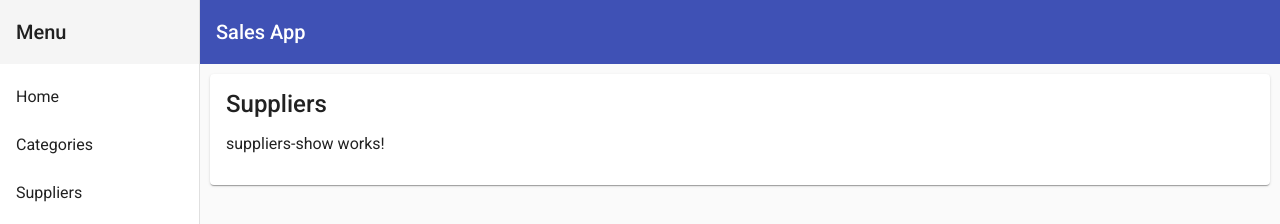
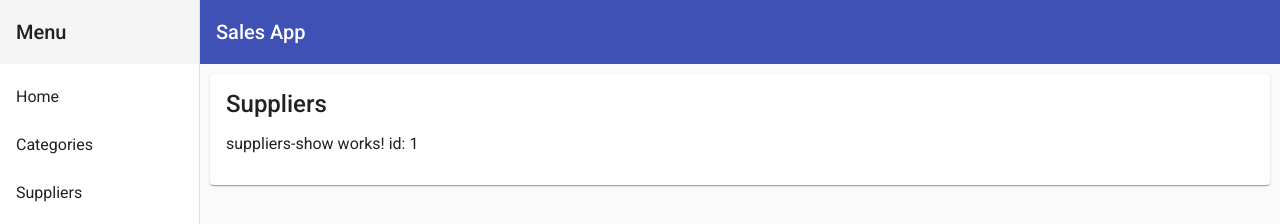
Before and after one commit to danielschmitz/my-sales-aapp, an Angular app: page /suppliers/show/1 in a window 1280 px wide. Shown: the top 224 px of the page. Built offline with nearby package versions, Linux system fonts and the light colour scheme.

Commit message:
getting id router param from url

```diff
--- a/src/app/suppliers/suppliers-show/suppliers-show.component.html
+++ b/src/app/suppliers/suppliers-show/suppliers-show.component.html
@@ -1 +1 @@
-<p>suppliers-show works!</p>
+<p>suppliers-show works! id: {{id}}</p>
--- a/src/app/suppliers/suppliers-show/suppliers-show.component.ts
+++ b/src/app/suppliers/suppliers-show/suppliers-show.component.ts
@@ -1,4 +1,5 @@
 import { Component, OnInit } from '@angular/core';
+import { ActivatedRoute } from '@angular/router';
 
 @Component({
   selector: 'app-suppliers-show',
@@ -8,9 +9,13 @@ import { Component, OnInit } from '@angular/core';
 })
 export class SuppliersShowComponent implements OnInit {
 
-  constructor() { }
+  constructor(private route:ActivatedRoute) { }
+
+  id:string='';
 
   ngOnInit(): void {
+    this.id = this.route.snapshot.paramMap.get('id') || '';
+
   }
 
 }
```
